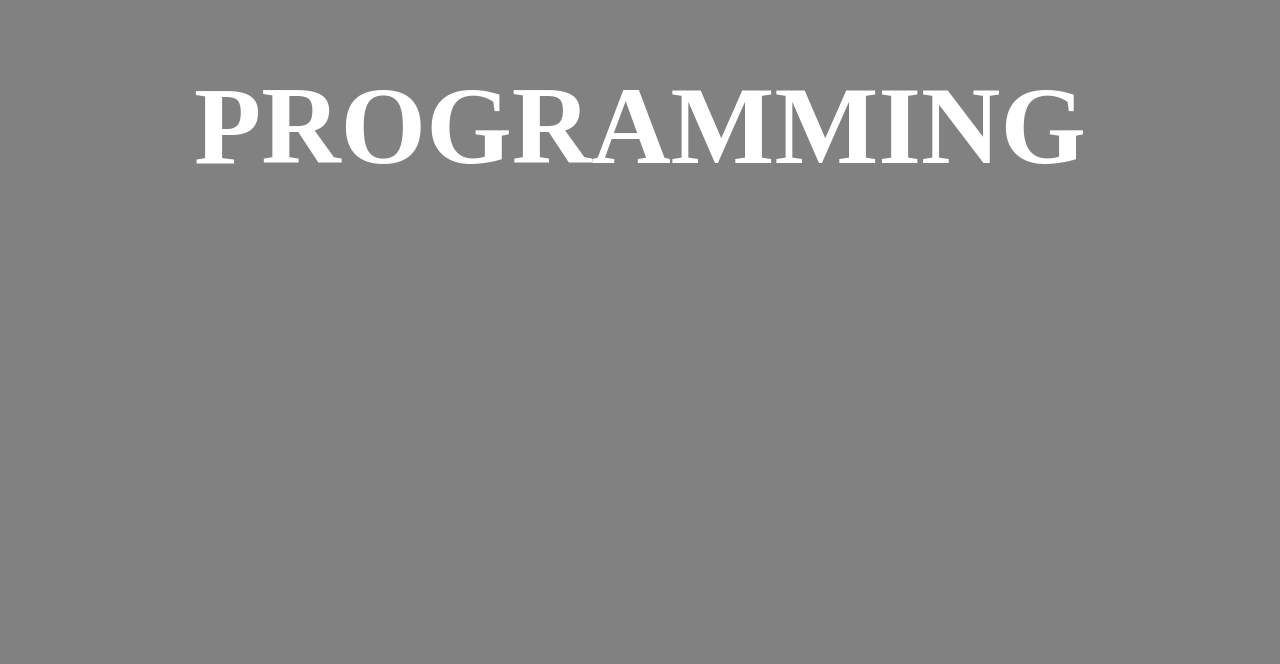
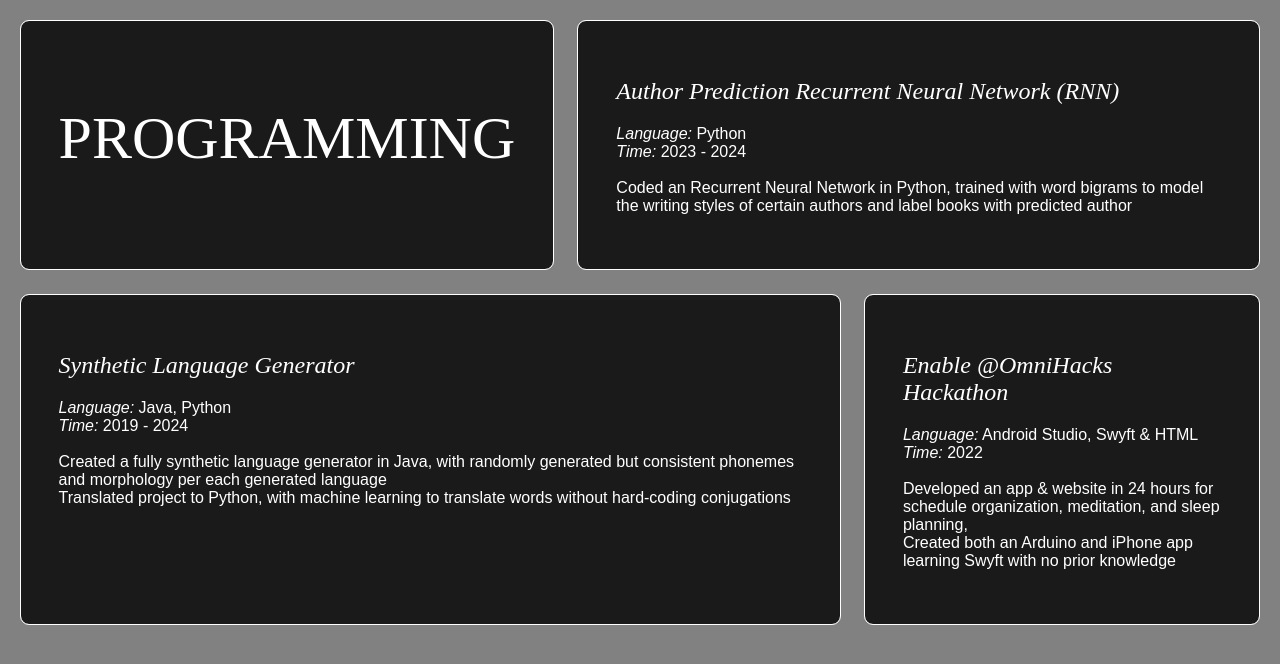
Before and after one commit to Anabel-l/Anabel-l.github.io, a plain HTML site: page coding.html in a window 1280 px wide. Drawn offline with Linux system fonts and the light colour scheme; a web font is replaced by a local one.

Commit message:
some projects

```diff
--- a/code_style.css
+++ b/code_style.css
@@ -3,7 +3,7 @@
    "how to change link color." */
 
 /* import google fonts here, also TODO: figure out single line comments*/
-@import url('https://fonts.googleapis.com/css2?family=Kalnia+Glaze:wght@100&family=Lancelot&display=swap');
+@import url('https://fonts.googleapis.com/css2?family=Kalnia+Glaze:wght@100&family=Lancelot&family=Thasadith:ital,wght@0,400;0,700;1,400;1,700&display=swap');
 
 .bg {
     background-repeat: no-repeat;
@@ -14,14 +14,53 @@
     background-size: cover;
 	filter:hue-rotate(180deg);
 }
+
 h1{
-    font-size: 110px;
+    font-size: 60px;
     color:white;
     z-index:10;
     position: relative;
     text-align: center;
 	display: table;
-	margin: 5% auto 0;
+	margin: 10%;
 	text-transform: uppercase;
 	font-family: 'Lancelot', serif;
+    font-weight:100;
 }
+
+h2 {
+	font-family: 'Lancelot', serif;
+    font-style: italic;
+    font-weight: 100;
+}
+
+p {
+	font-family: 'Thasadith', sans-serif;
+}
+
+.row {
+  display: flex;
+  justify-content: center;
+}
+
+.column {
+    outline-color: white;
+	outline-style:solid;
+	outline-width: 1px;
+    display: flex;
+    margin:1%;
+    padding:3%;
+    background-color: rgba(0, 0, 0, 0.8);
+    border-radius: 8px;
+    color:white;
+}
+
+.col1{
+    justify-content: center;
+    flex: 30%;
+}
+
+.col2{
+    flex: 70%;
+    justify-content: left;
+}
--- a/coding.html
+++ b/coding.html
@@ -11,7 +11,51 @@
     </head>
 
     <body class = "bg">
-        <h1 class="title">Programming</h1>
+        <div class="row">
+            <div class="column col1">
+                <h1 class="title">Programming</h1>
+            </div>
+
+            <div class="column col2">
+                <container>
+                <h2>Author Prediction Recurrent Neural Network (RNN) </h2>
+                <p>
+                    <i>Language:</i> Python <br>
+                    <i>Time: </i> 2023 - 2024 <br><br>
+                    Coded an Recurrent Neural Network in Python, trained with word bigrams to model the writing styles of certain authors and label books with predicted author
+                </p>
+                </container>
+            </div>
+        </div>
+
+
+        <div class="row">
+            <div class="column col2">
+                <container>
+                <h2>Synthetic Language Generator </h2>
+                <p>
+                    <i>Language:</i> Java, Python <br>
+                    <i>Time: </i> 2019 - 2024 <br><br>
+                    Created a fully synthetic language generator in Java, with randomly generated but consistent phonemes and morphology per each generated language
+                    <br>Translated project to Python, with machine learning to translate words without hard-coding conjugations
+                </p>
+                </container>
+            </div>
+
+            <div class="column col1">
+                <container>
+                <h2>Enable @OmniHacks Hackathon</h2>
+                <p>
+                    <i>Language:</i> Android Studio, Swyft & HTML <br>
+                    <i>Time: </i> 2022 <br><br>
+                    Developed an app & website in 24 hours for schedule organization, meditation, and sleep planning,
+                    <br>Created both an Arduino and iPhone app learning Swyft with no prior knowledge
+                </p>
+                </container>
+            </div>
+        </div>
+
+
     </body>
 
 </html>
--- a/style.css
+++ b/style.css
@@ -15,7 +15,6 @@ body {
   font-family: "Lancelot", serif;
   font-weight: 100;
 }
-
 
 .container {
   position: relative;
@@ -45,7 +44,6 @@ body {
   transform: scale(-0.5, -0.5) translate(-100px, -100px);
   z-index:10;
 }
-
 
 .centered1 {
   position: absolute;
```
